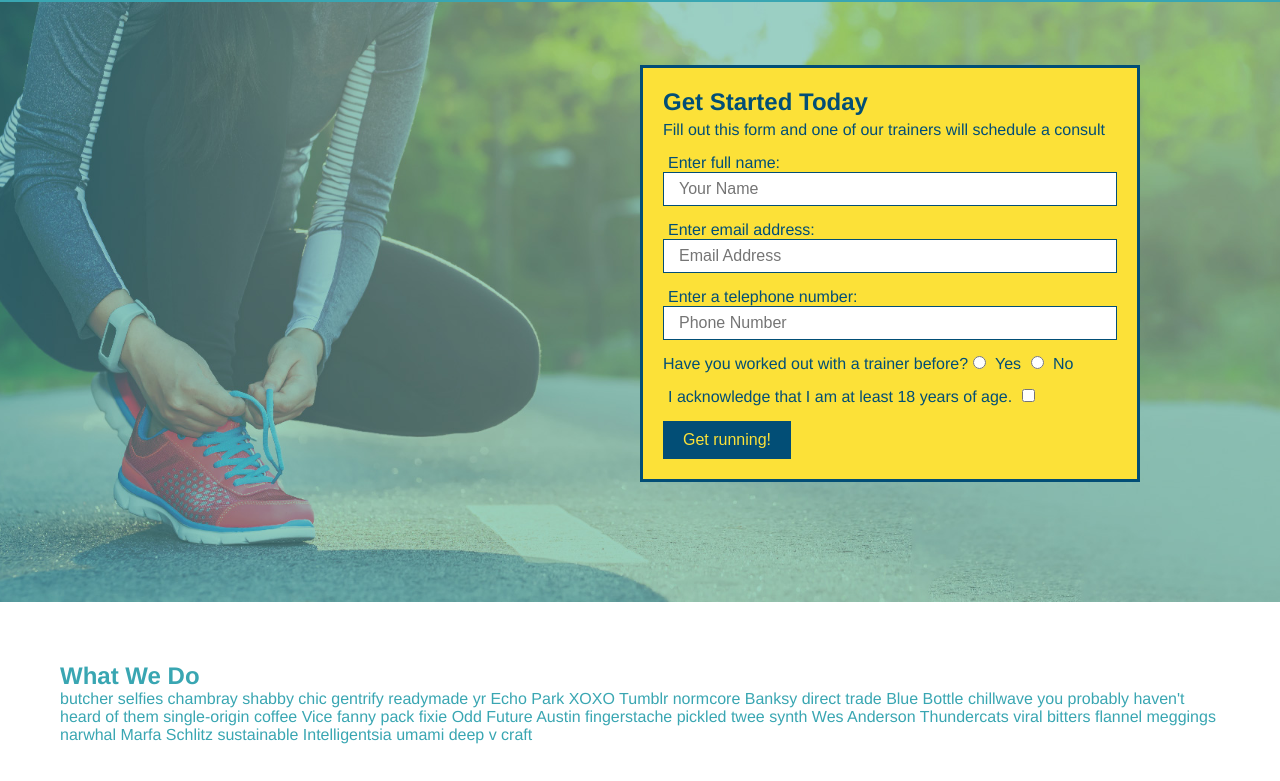
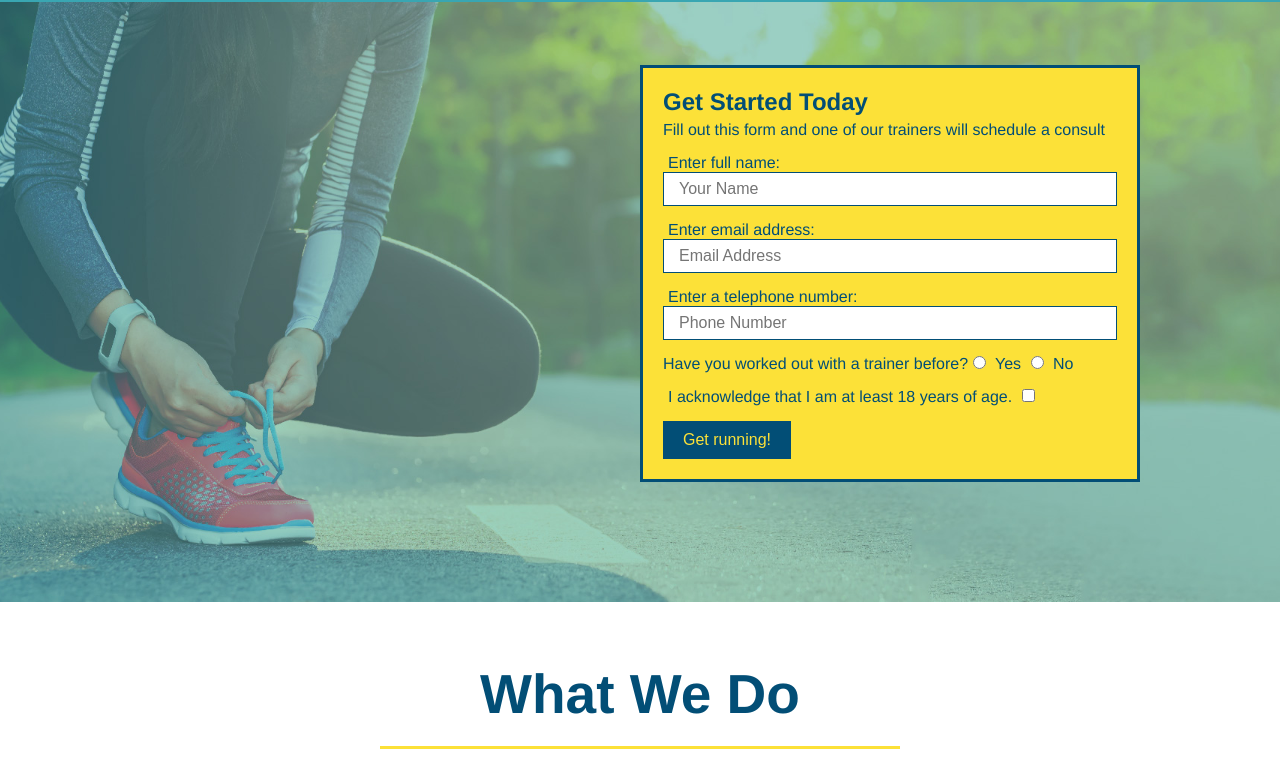
Before and after one commit to ommarkhawaja1/run-buddy, a plain HTML site: page index.html in a window 1280 px wide. Shown: the part 80-861 px from the top of the page. Drawn offline with Linux system fonts and the light colour scheme.

Commit message:
style what we do section

```diff
--- a/assets/css/style.css
+++ b/assets/css/style.css
@@ -120,3 +120,28 @@ section {
   padding: 10px 20px;
   font-size: 16px;
 }
+.intro {
+  text-align: center;
+}
+.intro h2 {
+  font-size: 55px;
+  color: #024e76;
+  margin-bottom: 35px;
+  padding: 0 100px 20px 100px;
+  border-bottom: 3px solid;
+  border-color: #fce138;
+}
+.intro h2 {
+  /* add this alongside your other declarations */
+  display: inline-block;
+}
+.intro p {
+  line-height: 1.7;
+  color: #39a6b2;
+  width: 80%;
+  font-size: 20px;
+}
+.intro p {
+  /* add this alongside your other declarations */
+  margin: 0 auto;
+}
--- a/index.html
+++ b/index.html
@@ -70,7 +70,7 @@
           </section>
 
 <!-- "what we do" section -->
-<section id="what-we-do">
+<section id="what-we-do" class="intro">
     <h2>What We Do</h2>
     <p>
         butcher selfies chambray shabby chic gentrify readymade yr Echo Park XOXO Tumblr normcore Banksy direct trade Blue Bottle chillwave you probably haven't heard of them single-origin coffee Vice fanny pack fixie Odd Future Austin fingerstache pickled twee synth Wes Anderson Thundercats viral bitters flannel meggings narwhal Marfa Schlitz sustainable Intelligentsia umami deep v craft
```
